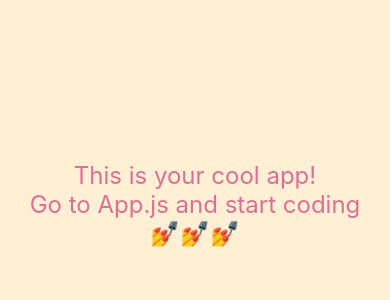
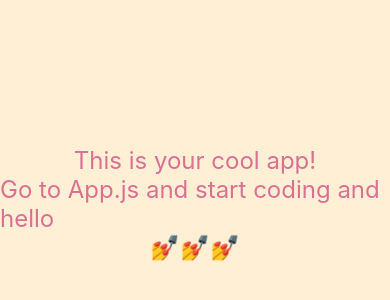
Before and after one commit to Technigo/project-react-native-app, a React Native app: screen / in a window 390 px wide. Shown: the part 218-518 px from the top of the page. Built offline with nearby package versions, Linux system fonts and the light colour scheme.

Commit message:
download

```diff
--- a/App.js
+++ b/App.js
@@ -17,7 +17,7 @@ const App = () => {
 	return (
 		<Container>
 			<Title>This is your cool app!</Title>
-			<Title>Go to App.js and start coding</Title>
+			<Title>Go to App.js and start coding and hello</Title>
 			<Title>💅💅💅</Title>
 		</Container>
 	);
--- a/package.json
+++ b/package.json
@@ -17,7 +17,8 @@
     "react-dom": "17.0.1",
     "react-native": "0.64.2",
     "react-native-web": "0.17.1",
-    "styled-components": "^5.3.3"
+    "styled-components": "^5.3.3",
+    "expo-sensors": "~11.0.3"
   },
   "devDependencies": {
     "@babel/core": "^7.12.9",
```
Also changed, not shown: 1 other file (tests, documents, lock files or other folders).
